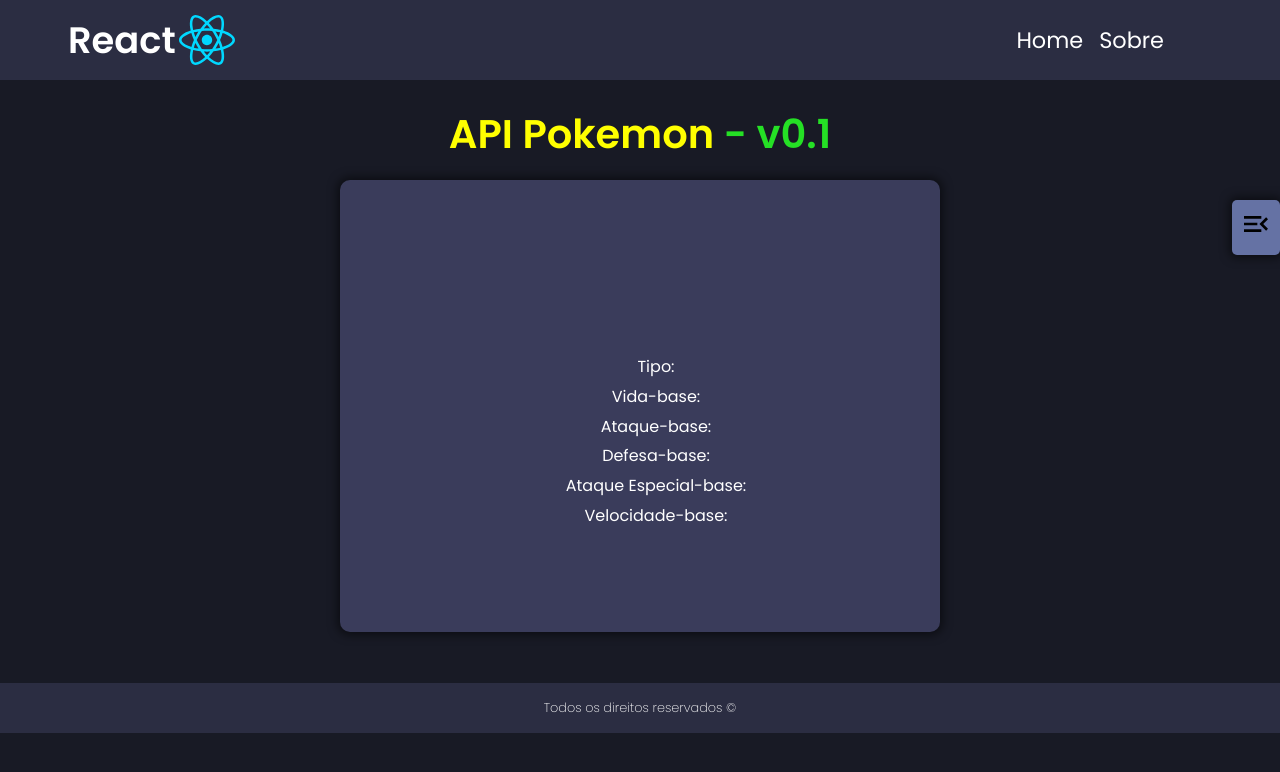
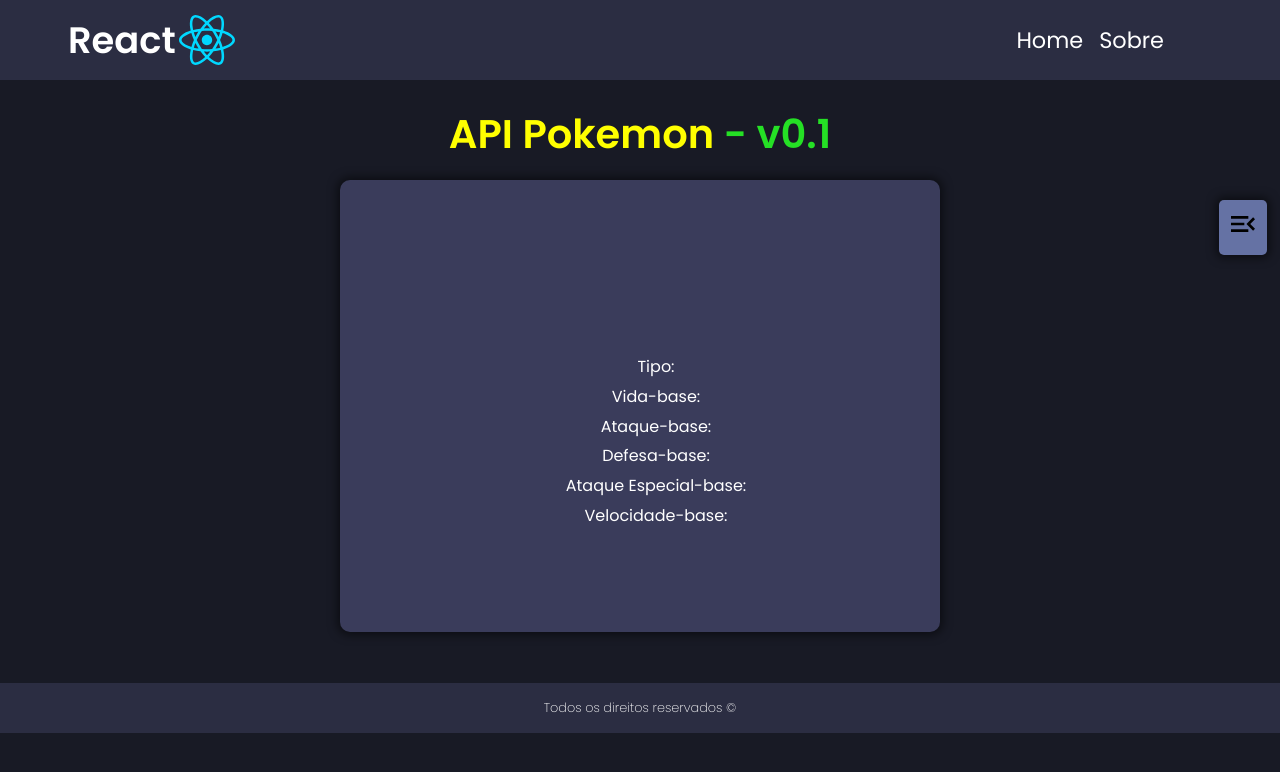
Before and after one commit to NatanCorreiaS/pokemon-api, a React (Create React App) app: page / in a window 1280 px wide. Shown: the top 772 px of the page. Built offline with nearby package versions, Linux system fonts and the light colour scheme.

Commit message:
right slide-container corrected

```diff
--- a/src/styles/Home.css
+++ b/src/styles/Home.css
@@ -62,7 +62,7 @@ main {
 .button-slide-container {
   position: absolute;
   top: 25%;
-  right: 0%;
+  right: 1%;
   padding: 0.5rem;
   background-color: #6572a4;
   border-radius: 5px;
```
